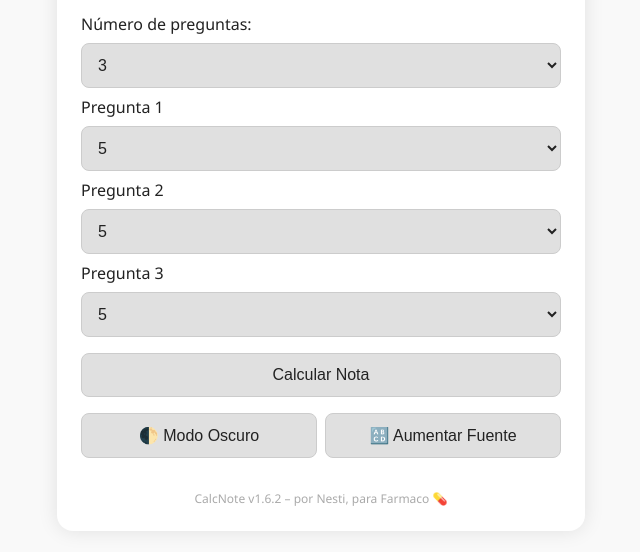
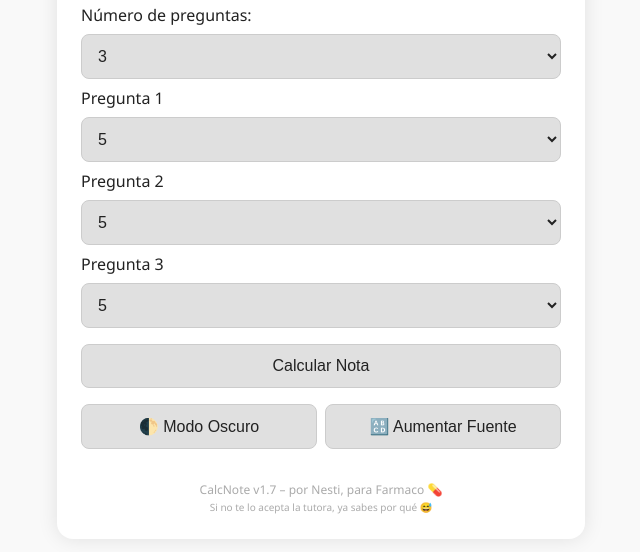
Before and after one commit to nesqr/CalcNote, a plain HTML site: page index.html in a window 1280 px wide. Shown: the part 188-740 px from the top of the page, without its empty margins (319-959 px from the left). Drawn offline with Linux system fonts and the light colour scheme.

Commit message:
index.html

```diff
--- a/index.html
+++ b/index.html
@@ -108,12 +108,14 @@
     </div>
 
     <div class="footer">
-      CalcNote v1.6.2 – por Nesti, para Farmaco 💊<br>
-
+      CalcNote v1.7 – por Nesti, para Farmaco 💊<br>
+      <small>Si no te lo acepta la tutora, ya sabes por qué 😅</small>
     </div>
   </div>
 
   <script>
+    ;
+
     const excepciones = {
       "2-2-2": 2, "3-3-3": 3, "4-4-4": 4, "5-5-5": 5,
       "4-4-2": 3, "5-5-2": 3, "5-4-2": 3,
@@ -165,7 +167,6 @@ const excepciones = {
     function calcularNota() {
       const notas = Array.from(document.querySelectorAll(".nota")).map(n => parseInt(n.value));
       const clave = notas.slice().sort((a,b) => a - b).join("-");
-
       let notaFinal;
       let notaExtra = "";
 
@@ -208,8 +209,9 @@ const excepciones = {
     }
 
     window.onload = generarCampos;
-
     if ('serviceWorker' in navigator) {
       navigator.serviceWorker.register('service-worker.js');
     }
   </script>
+</body>
+</html>
```
Lines whose indentation alone changed are shown as unchanged.
